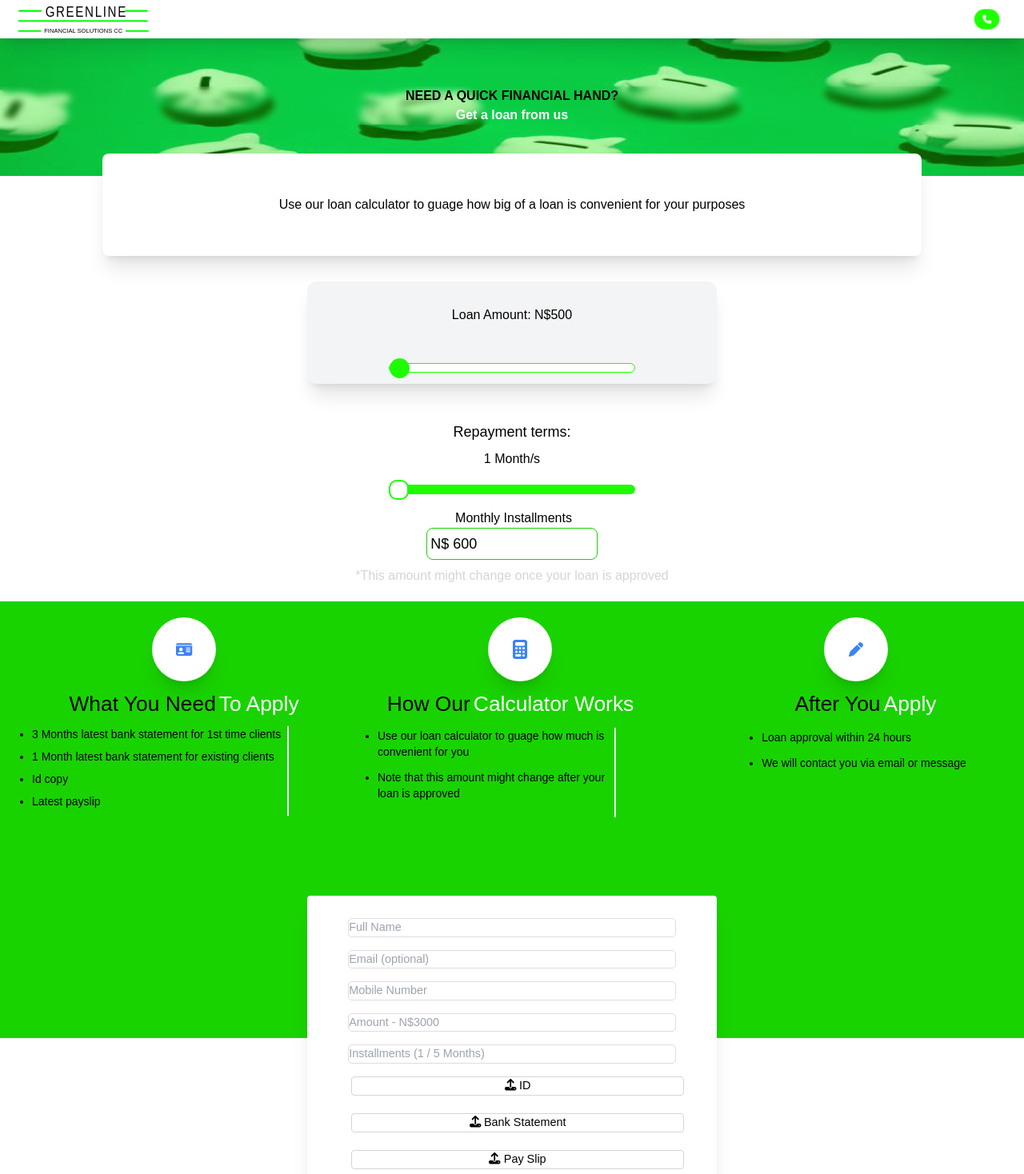
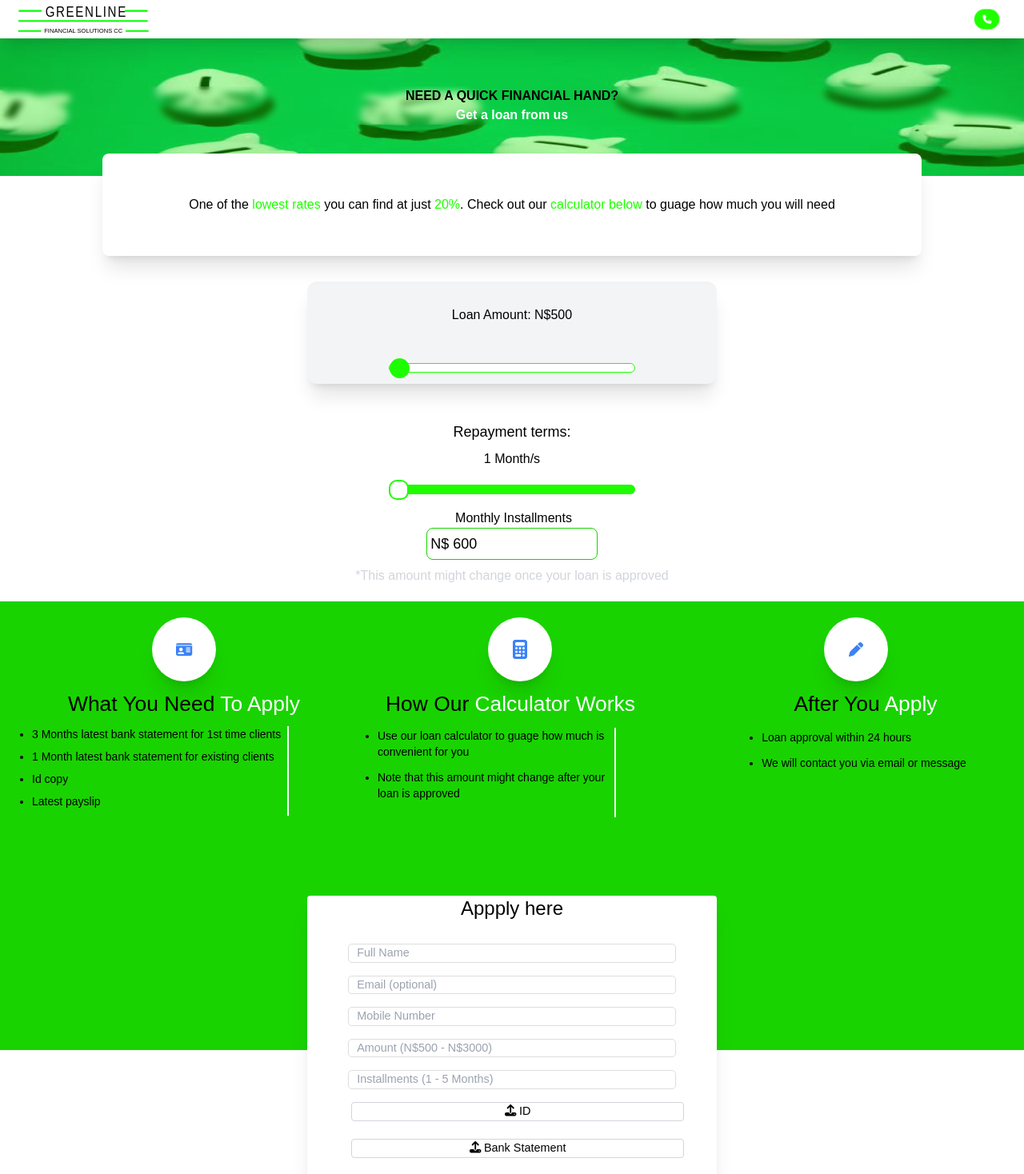
Before and after one commit to flreezeflow/green-third, a Vue app: page / in a window 1280 px wide. Shown: the top 1468 px of the page at 80% size. Built offline with nearby package versions, Linux system fonts and the light colour scheme.

Commit message:
new update 0.1

```diff
--- a/src/App.vue
+++ b/src/App.vue
@@ -1,5 +1,5 @@
 <template>
-  <header class="">
+  <header class="l">
     <div class="bg-white shadow-xl w-screen h-12 fixed z-50 left-0 top-0">
 
       <div class="flex flex-row items-center">
--- a/src/assets/main.css
+++ b/src/assets/main.css
@@ -27,6 +27,8 @@ header{
   outline: none;
   border: 1px solid #dfdddd;
   border-radius: 5px;
+  padding: 0 10px;
+  font-size: .9rem;
 }
 
 .inputDiv .error{
--- a/src/components/apply.vue
+++ b/src/components/apply.vue
@@ -2,6 +2,7 @@
     <div class="">
         <form @submit.prevent="handleSubmit" class="">
             <div class="apply_div lg:w-2/5 rounded shadow-xl w-3/5 bg-white">
+                <h2 v-if="applyState ==='apply'" class="text-center mt-10 text-lg lg:text-2xl">Appply here</h2>
                 <div v-if="applyState ==='apply'" class="flex flex-col gap-4">
                     <div class="inputDiv mt-7">
                         <input :class="nameInput" type="text" id="name" v-model="name" @focus="eraseLabel('name')" @blur="restoreLabel('name')" :placeholder="nameLabel">
@@ -29,19 +30,19 @@
                     </div>
 
                     <div class="inputDivfile">
-                        <label :for="namibianId" :class="idStyle" class="block border rounded cursor-pointe text-center"><font-awesome-icon v-if="idStyle != 'border-red-500' || idStyle != 'border-limegreen'" :icon="['fas', 'upload']" :class="i_icon" class="text-black" /> {{ namibianIdLabel }}</label>
+                        <label :for="namibianId" :class="idStyle" class="block border rounded text-center"><font-awesome-icon v-if="idStyle != 'border-red-500' || idStyle != 'border-limegreen'" :icon="['fas', 'upload']" :class="i_icon" class="text-black" /> {{ namibianIdLabel }}</label>
                         <input class="w-full h-full opacity-0 cursor-pointer" type="file" id="namibianId" @change="validateFile($event, 'namibianId')">
                         <p v-if="errors.namibianId" class="text-red-500 text-sm text-center">{{ errors.namibianId }}</p>
                     </div>
 
                     <div class="inputDivfile">
-                        <label :for="bankStatement" :class="bankStatementStyle" class="block border rounded cursor-pointe text-center"><font-awesome-icon :icon="['fas', 'upload']" :class="b_icon" class="text-black" /> {{ bankStatementLabel }}</label>
+                        <label :for="bankStatement" :class="bankStatementStyle" class="block border rounded text-center"><font-awesome-icon :icon="['fas', 'upload']" :class="b_icon" class="text-black" /> {{ bankStatementLabel }}</label>
                         <input class="w-full h-full opacity-0 cursor-pointer" type="file" id="bankStatement" @change="validateFile($event, 'bankStatement')">
                         <p v-if="errors.bankStatement" class="text-red-500 text-sm text-center">{{ errors.bankStatement }}</p>
                     </div>
 
                     <div class="inputDivfile">
-                        <label :for="paySlip" :class="paySlipStyle" class="block border rounded cursor-pointe text-center"><font-awesome-icon :icon="['fas', 'upload']" :class="p_icon"  class="text-black" /> {{ paySlipLabel }}</label>
+                        <label :for="paySlip" :class="paySlipStyle" class="block border rounded text-center"><font-awesome-icon :icon="['fas', 'upload']" :class="p_icon"  class="text-black" /> {{ paySlipLabel }}</label>
                         <input class="w-full h-full opacity-0 cursor-pointer" type="file" id="paySlip" @change="validateFile($event, 'paySlip')">
                         <p v-if="errors.paySlip" class="text-red-500 text-sm text-center">{{ errors.paySlip }}</p>
                     </div>
@@ -55,6 +56,7 @@
                     <div id="loader"  class="loader"></div>
                 </div>
                 <div v-if="applyState === 'success'" class="flex-col rounded loader_div">
+                    <p class="text-3xl">😁</p>
                     <p class="text-center text-lg mb-3">Thank you for applying with Greenline Financial Solutions. We will contact you shortly</p>
                     <button class="bg-gray-300 text-center w-4/5 mb-3 rounded outline-none text-white font-semibold" @click="re_apply">...Re-apply</button>
                 </div>
@@ -85,8 +87,8 @@ const paySlip = ref(null);
 // Labels
 const nameLabel = ref('Full Name');
 const mobileNumLabel = ref('Mobile Number');
-const amountLabel = ref('Amount - N$3000');
-const installmentsLabel = ref('Installments (1 / 5 Months)');
+const amountLabel = ref('Amount (N$500 - N$3000)');
+const installmentsLabel = ref('Installments (1 - 5 Months)');
 const emailLabel = ref('Email (optional)');
 const namibianIdLabel = ref('ID');
 const bankStatementLabel = ref('Bank Statement');
@@ -122,56 +124,69 @@ function re_apply(){
 
 const validateFile = (event, field) => {
     const file = event.target.files[0];
-    if (file && file.type === "application/pdf") {
+    const maxSizeInBytes = 2 * 1024 * 1024; // 2MB in bytes
+
+    if (file) {
+        if (file.type === "application/pdf" && file.size <= maxSizeInBytes) {
             switch (field) {
                 case 'namibianId':
                     namibianId.value = file;
                     namibianIdLabel.value = file.name;
                     idStyle.value = 'border-limegreen';
-                i_icon.value = 'text-limegreen'
+                    i_icon.value = 'text-limegreen';
                     errors.value.namibianId = '';
                     break;
                 case 'bankStatement':
                     bankStatement.value = file;
                     bankStatementLabel.value = file.name;
-                bankStatementStyle.value = 'border-limegreen'
-                b_icon.value = 'text-limegreen'
+                    bankStatementStyle.value = 'border-limegreen';
+                    b_icon.value = 'text-limegreen';
                     errors.value.bankStatement = '';
                     break;
                 case 'paySlip':
                     paySlip.value = file;
                     paySlipLabel.value = file.name;
-                paySlipStyle.value = 'border-limegreen'
-                p_icon = 'text-limegreen'
+                    paySlipStyle.value = 'border-limegreen';
+                    p_icon.value = 'text-limegreen';
                     errors.value.paySlip = '';
                     break;
             }
         } else {
+            // File is not a PDF or exceeds the size limit
+            let errorMessage = '';
+            if (file.type !== "application/pdf") {
+                errorMessage = 'Not in PDF format.';
+            } else if (file.size > maxSizeInBytes) {
+                errorMessage = 'File size exceeds 2MB.';
+            }
+
             switch (field) {
                 case 'namibianId':
                     namibianId.value = null;
                     namibianIdLabel.value = 'ID';
-                idStyle.value = 'border-red-500'
-                i_icon.value = 'text-red-500'
-                errors.value.namibianId = 'Not in PDF format.';
+                    idStyle.value = 'border-red-500';
+                    i_icon.value = 'text-red-500';
+                    errors.value.namibianId = errorMessage;
                     break;
                 case 'bankStatement':
                     bankStatement.value = null;
                     bankStatementLabel.value = 'Upload Bank Statement';
-                bankStatementStyle.value = 'border-red-500'
-                b_icon.value = 'text-red-500'
-                errors.value.bankStatement = 'Not in PDF format.';
+                    bankStatementStyle.value = 'border-red-500';
+                    b_icon.value = 'text-red-500';
+                    errors.value.bankStatement = errorMessage;
                     break;
                 case 'paySlip':
                     paySlip.value = null;
                     paySlipLabel.value = 'Pay Slip';
-                paySlipStyle.value = 'border-red-500'
-                p_icon.value = 'text-red-500'
-                errors.value.paySlip = 'Not in PDF format.';
+                    paySlipStyle.value = 'border-red-500';
+                    p_icon.value = 'text-red-500';
+                    errors.value.paySlip = errorMessage;
                     break;
             }
         }
+    }
 };
+
 
 async function handleSubmit(){
     clearErrors();
@@ -202,12 +217,17 @@ async function handleSubmit(){
                 },
             });
 
+            if(response.data.message){
+                applyState.value = 'success'
+            }
+
             console.log(response.data.message)
         } catch (error) {
             window.alert('Error during submission please try agian and if the message persist please contact us')
             console.error('Error during submission:', error);
+            applyState.value = 'apply'
         } finally{
-            applyState.value = 'success'
+            // applyState.value = 'success'
             console.log(applyState.value)
         }
     }
@@ -254,8 +274,8 @@ const validateInfo = () => {
     if (!amount.value) {
         amountInput.value = 'error';
         isValid = false;
-    } else if(amount.value > 3000){
-        errors.value.amount = 'Max loan allowed is N$3000';
+    } else if(amount.value > 3000 || amount.value < 500){
+        errors.value.amount = 'Invalid loan amount';
         amountInput.value = 'error';
         isValid = false;
     }else{
@@ -264,9 +284,9 @@ const validateInfo = () => {
     if (!installments.value) {
         installmentsInput.value = 'error';
         isValid = false;
-    } else if(installments.value > 5){
+    } else if(installments.value > 5 || installments.value < 0){
         installmentsInput.value = 'error';
-        errors.value.installments = 'Max installments allowed is 5';
+        errors.value.installments = 'Invalid installment/s amount';
         isValid = false;
     }else{
         installmentsInput.value = 'input';
@@ -343,10 +363,10 @@ const restoreLabel = (field) => {
             if (mobileNum.value === '') mobileNumLabel.value = 'Mobile Number';
             break;
         case 'amount':
-            if (amount.value === '') amountLabel.value = 'Amount - N$3000';
+            if (amount.value === '') amountLabel.value = 'Amount (N$500 - N$3000)';
             break;
         case 'installments':
-            if (installments.value === '') installmentsLabel.value = 'Installments (1 / 5 Months)';
+            if (installments.value === '') installmentsLabel.value = 'Installments (1 - 5 Months)';
             break;
         case 'email':
             if (email.value === '') emailLabel.value = 'Email (optional)';
--- a/src/components/footer.vue
+++ b/src/components/footer.vue
@@ -2,7 +2,8 @@
     <div class="shadow-lg flex flex-row justify-center items-center h-16 lg:h-20">
         <div>
             <div class="">
-                <h1 class="text-center text-sm mt-5">Designer: Floriaan Gaweseb</h1>
+                <p class="text-sm">Copywrite @ Greenline Financial Solutions CC</p>
+                <p class="text-center text-xs text-slate-300">Designer: Floriaan Gaweseb</p>
             </div>
         </div>
     </div>
--- a/src/components/home.vue
+++ b/src/components/home.vue
@@ -15,8 +15,8 @@
       </div>
       <img class="w-full h-36 lg:h-44" src="../assets/piggy bank.jpg" alt="money">
       <div class="flex justify-center items-center">
-        <div class="lg:absolute top-48 bg-white z-40 h-32 rounded-b-lg shadow-xl lg:w-4/5 w-screen rounded-lg flex flex-col justify-center">
-          <p class="text-center text-md ">Use our loan calculator to guage how big of a loan is convenient for your purposes</p>
+        <div class="lg:absolute top-48 bg-white z-40 h-32 rounded-b-lg shadow-xl lg:w-4/5 w-screen rounded-lg flex flex-col justify-center flex-wrap">
+          <p class="text-center">One of the <span class="text-limegreen">lowest rates</span> you can find at just <span class="text-limegreen">20%</span>. Check out our <span class="text-limegreen">calculator below</span>  to guage how much you will need </p>
         </div>
       </div>
     </div>
--- a/src/components/info.vue
+++ b/src/components/info.vue
@@ -9,8 +9,8 @@
                 </div>
 
                 <div class="flex flex-row gap-1 lg:text-2xl">
-                    <h2 class="">What You Need</h2>
-                    <h2 class="text-white">To Apply</h2>
+                    <h2 class="">What You Need <span class="text-white">To Apply</span></h2>
+                    <!-- <h2 class="text-white">To Apply</h2> -->
                 </div>
                 <div class="md:w-full w-4/5 flex flex-row justify-between items-center gap-2 ml-5 md:ml-10">
 
@@ -40,8 +40,7 @@
                 </div>
 
                 <div class="flex flex-row justify-end gap-1 lg:text-2xl">
-                  <h2 class="">How Our</h2>
-                  <h2 class="mr-6 text-white">Calculator Works</h2>
+                  <h2 class="mr-6">How Our <span class="text-white">Calculator Works</span></h2>
                 </div>
 
                 <div class="flex flex-row justify-between items-center gap-3 mr-5">
@@ -79,8 +78,7 @@
                 </div>
 
                 <div class="flex flex-row gap-1 lg:text-2xl">
-                    <h2 class="ml-6">After You</h2>
-                    <h2 class="text-white">Apply</h2>
+                    <h2 class="ml-6">After You <span class="text-white">Apply</span></h2>
                 </div>
 
                 <div class="flex flex-row md:h-32 justify-between max-md:items-center ml-5">
--- a/vite.config.js
+++ b/vite.config.js
@@ -5,7 +5,7 @@ import vue from '@vitejs/plugin-vue'
 
 // https://vitejs.dev/config/
 export default defineConfig({
-  base: "/green-third/",
+  base: "/greenline/",
   plugins: [
     vue(),
   ],
```
Also changed, not shown: src/assets/favicon.svg (added), src/assets/favicon2.svg (added), 3 other files (tests, documents, lock files or other folders). Lines whose indentation alone changed are shown as unchanged.
